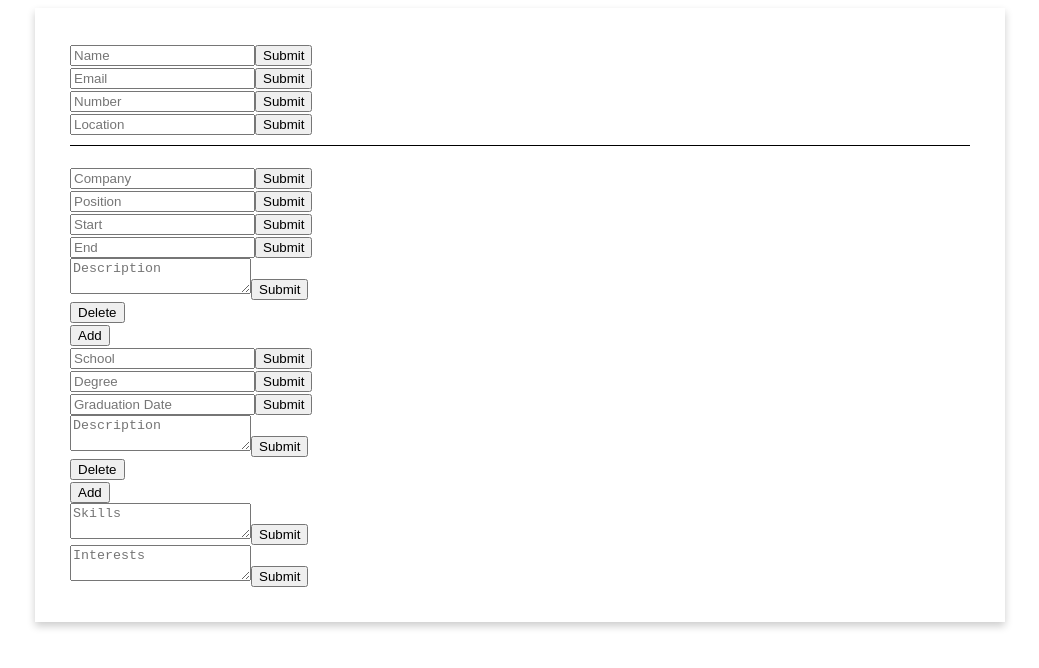
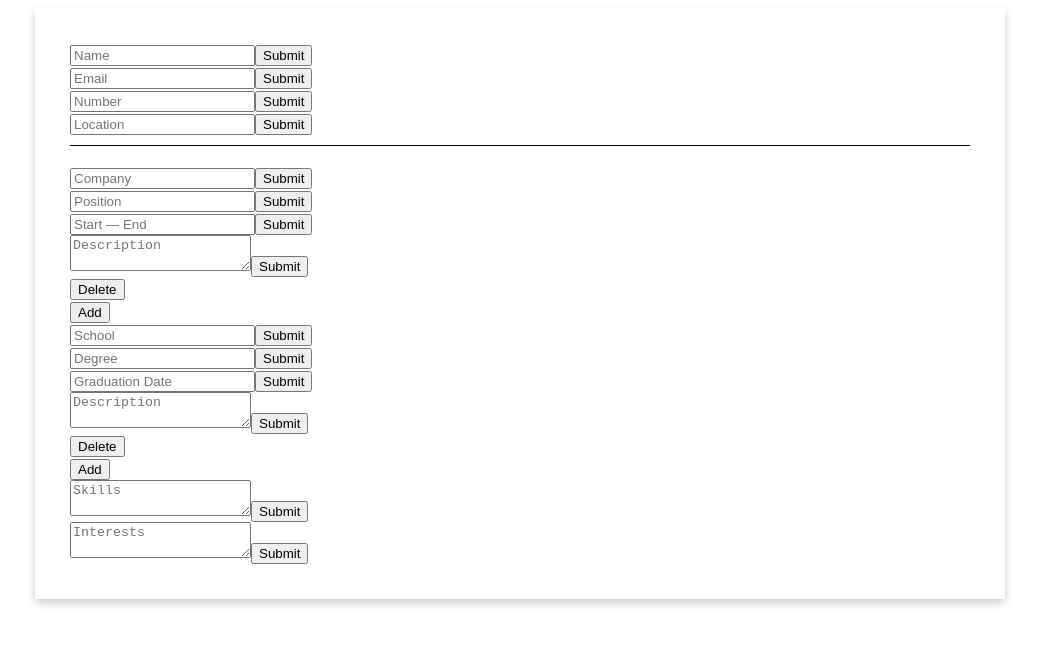
Before and after one commit to FrancisLangit/resumake, a React (Create React App) app: page / in a window 1280 px wide. Shown: the top 668 px of the page, without its empty margins (120-1159 px from the left). Built offline with nearby package versions, Linux system fonts and the light colour scheme; the HTML template or start-up script is replaced by a standard one.

Commit message:
Fix FieldDisplay component wrapping problem

```diff
--- a/src/components/Experience/Experience.js
+++ b/src/components/Experience/Experience.js
@@ -7,8 +7,7 @@ const Experience = () => {
       fields={[
         <Field name="Company" />,
         <Field name="Position" />,
-        <Field name="Start" />,
-        <Field name="End" />,
+        <Field name="Start — End" />,
         <Field name="Description" isTextarea={true} />,
       ]}
     />
--- a/src/components/Field/FieldDisplay/FieldDisplay.module.scss
+++ b/src/components/Field/FieldDisplay/FieldDisplay.module.scss
@@ -1,6 +1,6 @@
 .FieldDisplay {
   cursor: pointer;
-  white-space: pre;
+  white-space: pre-wrap;
 
   &:hover {
     color: grey;
```
